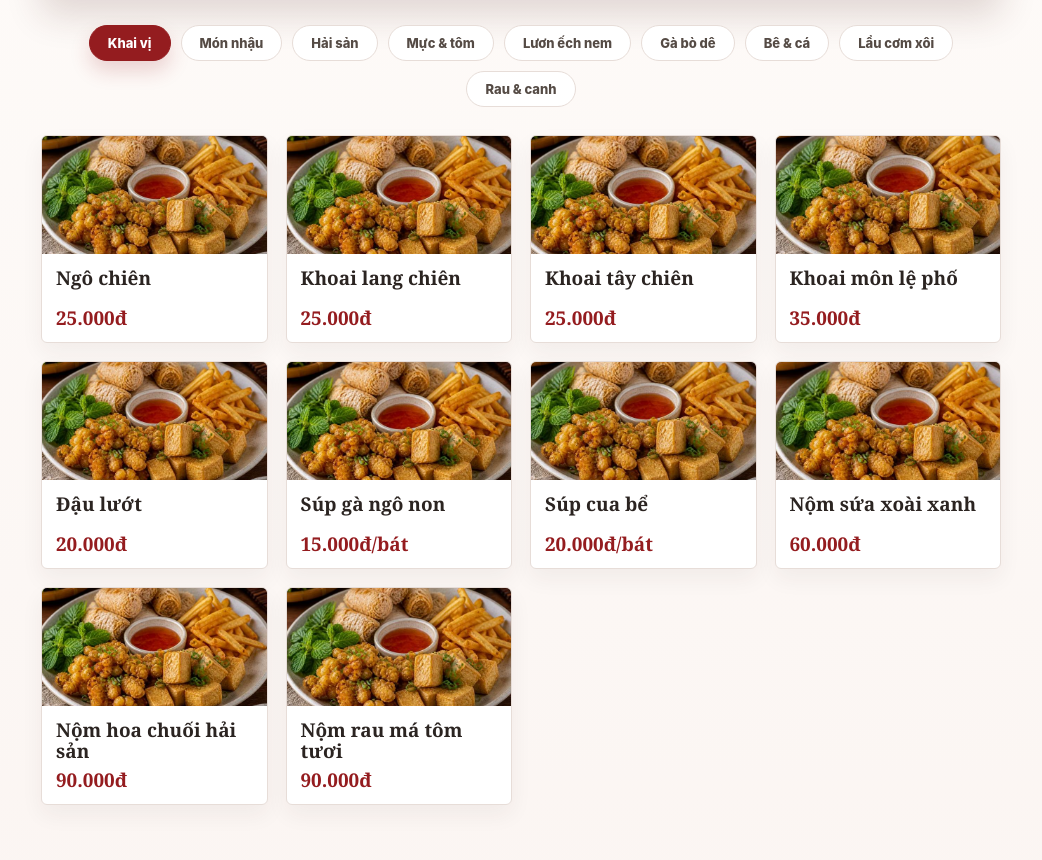
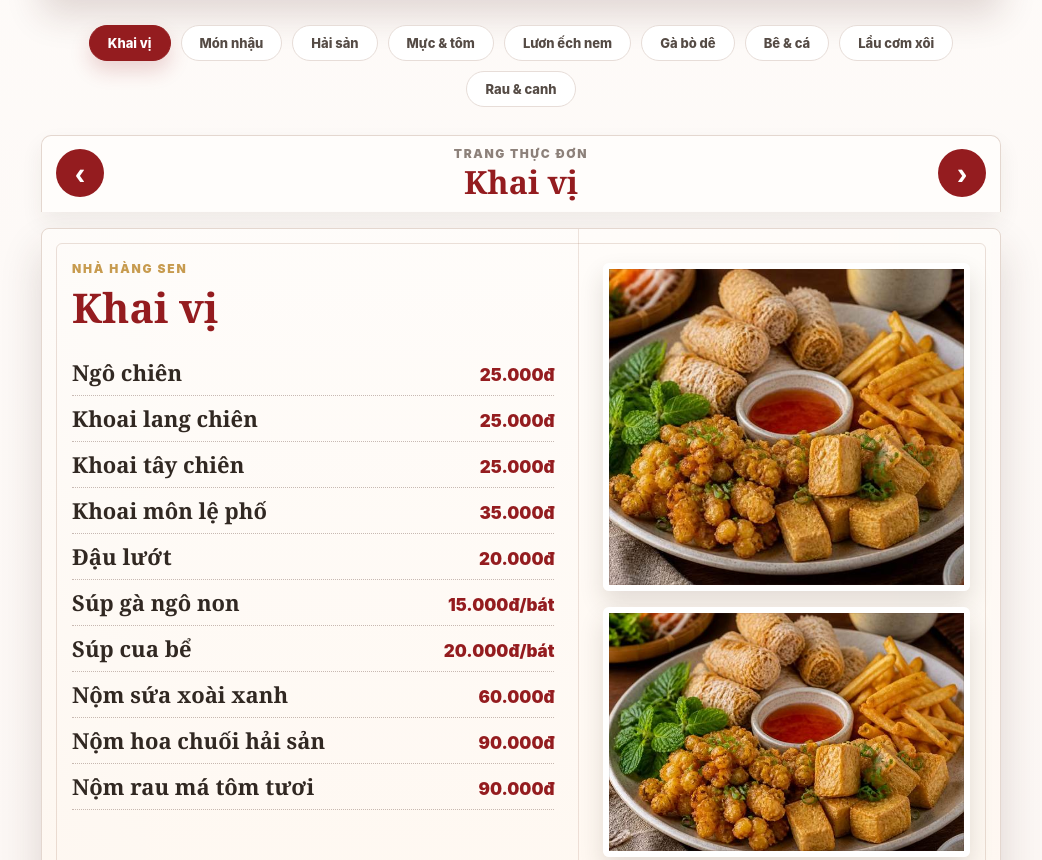
Before and after one commit to Khanhhuyen-0484/Senrestaurant, a plain HTML site: page menu.html in a window 1280 px wide. Shown: the part 701-1561 px from the top of the page, without its empty margins (119-1161 px from the left). Drawn offline with Linux system fonts and the light colour scheme.

Commit message:
Refine menu book interactions

```diff
--- a/menu.html
+++ b/menu.html
@@ -69,6 +69,7 @@
               </div>
               <button type="button" data-dish-page="next" aria-label="Lật sang trang sau">&rsaquo;</button>
             </div>
+            <p class="dish-swipe-hint">Lướt sang để xem nhóm món khác</p>
             <div class="dish-book-spread" aria-live="polite">
               <div class="dish-book-page dish-book-list-page">
                 <span class="dish-page-kicker">Nhà Hàng Sen</span>
--- a/script.js
+++ b/script.js
@@ -53,6 +53,7 @@ const dishSpreadTitle = document.querySelector("[data-dish-spread-title]");
 const dishBookList = document.querySelector("[data-dish-book-list]");
 const dishBookPhotos = document.querySelector("[data-dish-book-photos]");
 const isMobileMenu = () => window.matchMedia("(max-width: 640px)").matches;
+const dishButtonList = [...dishFilterButtons];
 
 const loadDishCardImage = (card) => {
   const image = card.querySelector("img[data-src]");
@@ -69,10 +70,32 @@ const applyDishFilter = (filter) => {
   });
 };
 
+const getDishSortNumber = (card) => {
+  const image = card.querySelector("img");
+  const source = image?.dataset.src || image?.getAttribute("src") || "";
+  const match = source.match(/-(\d+)-[^/]+$/);
+  return match ? Number(match[1]) : 0;
+};
+
+const organizeDishCards = () => {
+  const grid = document.querySelector(".dish-card-grid");
+  if (!grid || !dishButtonList.length) return;
+
+  const categoryOrder = new Map(dishButtonList.map((button, index) => [button.dataset.dishFilter, index]));
+  [...dishMenuCards]
+    .sort((a, b) => {
+      const categoryDiff = (categoryOrder.get(a.dataset.dishCategory) ?? 99) - (categoryOrder.get(b.dataset.dishCategory) ?? 99);
+      return categoryDiff || getDishSortNumber(a) - getDishSortNumber(b);
+    })
+    .forEach((card) => grid.append(card));
+};
+
 const renderDishBookSpread = (filter, title) => {
   if (!dishBookList || !dishBookPhotos || !dishSpreadTitle) return;
 
-  const cards = [...dishMenuCards].filter((card) => card.dataset.dishCategory === filter);
+  const cards = [...document.querySelectorAll("[data-dish-category]")]
+    .filter((card) => card.dataset.dishCategory === filter)
+    .sort((a, b) => getDishSortNumber(a) - getDishSortNumber(b));
   dishSpreadTitle.textContent = title;
   dishBookList.replaceChildren();
   dishBookPhotos.replaceChildren();
@@ -128,17 +151,45 @@ dishFilterButtons.forEach((button) => {
   });
 });
 
+const turnDishPage = (direction) => {
+  const activeIndex = Math.max(0, dishButtonList.findIndex((item) => item.classList.contains("active")));
+  const nextButton = dishButtonList[(activeIndex + direction + dishButtonList.length) % dishButtonList.length];
+  setActiveDishFilter(nextButton.dataset.dishFilter, nextButton, true);
+};
+
 dishPageButtons.forEach((button) => {
   button.addEventListener("click", () => {
-    const buttons = [...dishFilterButtons];
-    const activeIndex = Math.max(0, buttons.findIndex((item) => item.classList.contains("active")));
-    const direction = button.dataset.dishPage === "next" ? 1 : -1;
-    const nextButton = buttons[(activeIndex + direction + buttons.length) % buttons.length];
-    setActiveDishFilter(nextButton.dataset.dishFilter, nextButton, true);
+    turnDishPage(button.dataset.dishPage === "next" ? 1 : -1);
   });
 });
 
+if (dishBookSpread) {
+  let swipeStartX = null;
+  let swipeStartY = null;
+
+  dishBookSpread.addEventListener("pointerdown", (event) => {
+    swipeStartX = event.clientX;
+    swipeStartY = event.clientY;
+  });
+
+  dishBookSpread.addEventListener("pointerup", (event) => {
+    if (swipeStartX === null || swipeStartY === null) return;
+    const deltaX = event.clientX - swipeStartX;
+    const deltaY = event.clientY - swipeStartY;
+    swipeStartX = null;
+    swipeStartY = null;
+    if (Math.abs(deltaX) < 46 || Math.abs(deltaX) < Math.abs(deltaY) * 1.2) return;
+    turnDishPage(deltaX < 0 ? 1 : -1);
+  });
+
+  dishBookSpread.addEventListener("pointercancel", () => {
+    swipeStartX = null;
+    swipeStartY = null;
+  });
+}
+
 const activeDishButton = document.querySelector("[data-dish-filter].active");
+organizeDishCards();
 if (activeDishButton) {
   setActiveDishFilter(activeDishButton.dataset.dishFilter, activeDishButton);
 }
--- a/styles.css
+++ b/styles.css
@@ -987,18 +987,214 @@ section {
 }
 
 .dish-card-grid {
-  display: grid;
+  display: none;
   grid-template-columns: repeat(4, 1fr);
   gap: 18px;
   margin: 0 auto;
 }
 
 .dish-book-header {
+  display: grid;
+  grid-template-columns: 48px minmax(0, 1fr) 48px;
+  gap: 14px;
+  align-items: center;
+  margin: 0 0 16px;
+  padding: 12px 14px 14px;
+  color: #5f3f38;
+  background: #fffdfb;
+  border: 1px solid #e4d7cf;
+  border-bottom: 0;
+  border-radius: 10px 10px 0 0;
+  box-shadow: 0 10px 22px rgba(60, 39, 31, .07);
+}
+
+.dish-book-header div {
+  min-width: 0;
+  text-align: center;
+}
+
+.dish-book-header span,
+.dish-book-header strong {
+  display: block;
+}
+
+.dish-book-header span {
+  color: #8d817a;
+  font-size: 12px;
+  font-weight: 900;
+  letter-spacing: 1.6px;
+  line-height: 1;
+  text-transform: uppercase;
+}
+
+.dish-book-header strong {
+  margin-top: 6px;
+  color: var(--red-dark);
+  font-family: var(--serif);
+  font-size: 32px;
+  line-height: 1;
+}
+
+.dish-book-header button {
+  display: grid;
+  place-items: center;
+  width: 48px;
+  height: 48px;
+  color: #fff;
+  background: var(--red-dark);
+  border: 0;
+  border-radius: 50%;
+  font-size: 32px;
+  font-weight: 800;
+  line-height: 1;
+  cursor: pointer;
+}
+
+.dish-swipe-hint {
   display: none;
 }
 
 .dish-book-spread {
-  display: none;
+  position: relative;
+  display: grid;
+  grid-template-columns: minmax(0, 1.12fr) minmax(0, .88fr);
+  min-height: 620px;
+  overflow: hidden;
+  background:
+    linear-gradient(90deg, rgba(87, 43, 34, .1), transparent 12%, transparent 88%, rgba(87, 43, 34, .08)),
+    #f4e6d8;
+  border: 1px solid #e4d7cf;
+  border-radius: 8px;
+  box-shadow:
+    0 22px 42px rgba(60, 39, 31, .16),
+    inset 0 0 0 1px rgba(255, 255, 255, .5);
+  cursor: grab;
+  touch-action: pan-y;
+  transform-origin: center center;
+  transition: transform .28s ease, opacity .2s ease, box-shadow .28s ease;
+}
+
+.dish-book-spread:active {
+  cursor: grabbing;
+}
+
+.dish-book-spread::after {
+  content: "";
+  position: absolute;
+  inset: 14px;
+  pointer-events: none;
+  border: 1px solid rgba(155, 104, 83, .2);
+  border-radius: 6px;
+}
+
+.dish-book-spread.book-turning {
+  opacity: .74;
+  box-shadow:
+    0 24px 46px rgba(60, 39, 31, .2),
+    inset 0 0 0 1px rgba(255, 255, 255, .5);
+  transform: perspective(1000px) rotateY(-6deg) scale(.99);
+}
+
+.dish-book-page {
+  position: relative;
+  min-width: 0;
+  padding: 34px 30px 30px;
+  background:
+    linear-gradient(180deg, rgba(255, 253, 251, .96), rgba(255, 247, 239, .96));
+}
+
+.dish-book-list-page {
+  padding-right: 24px;
+}
+
+.dish-book-photo-page {
+  display: grid;
+  grid-template-rows: 1.18fr .9fr .9fr;
+  gap: 16px;
+  padding-left: 24px;
+  border-left: 1px solid rgba(155, 104, 83, .18);
+}
+
+.dish-page-kicker {
+  display: block;
+  color: var(--gold);
+  font-size: 12px;
+  font-weight: 900;
+  letter-spacing: 1.8px;
+  line-height: 1;
+  text-transform: uppercase;
+}
+
+.dish-book-list-page h3 {
+  margin: 12px 0 22px;
+  color: var(--red-dark);
+  font-family: var(--serif);
+  font-size: clamp(34px, 3.2vw, 46px);
+  line-height: 1;
+}
+
+.dish-book-list-page ul {
+  display: grid;
+  gap: 0;
+  padding: 0;
+  margin: 0;
+  list-style: none;
+}
+
+.dish-book-list-page li {
+  display: grid;
+  grid-template-columns: minmax(0, 1fr) minmax(92px, auto);
+  gap: 18px;
+  align-items: baseline;
+  min-height: 46px;
+  padding: 10px 0 9px;
+  border-bottom: 1px dotted rgba(112, 80, 68, .38);
+}
+
+.dish-book-list-page li span {
+  min-width: 0;
+  color: #312822;
+  font-family: var(--serif);
+  font-size: 22px;
+  font-weight: 800;
+  line-height: 1.12;
+}
+
+.dish-book-list-page li strong {
+  color: var(--red-dark);
+  font-size: 17px;
+  font-weight: 900;
+  line-height: 1;
+  text-align: right;
+  white-space: normal;
+}
+
+.dish-book-photo-page figure {
+  position: relative;
+  min-height: 0;
+  margin: 0;
+  overflow: hidden;
+  border: 6px solid #fff;
+  border-radius: 6px;
+  box-shadow: 0 12px 24px rgba(60, 39, 31, .14);
+}
+
+.dish-book-photo-page figure::after {
+  content: "";
+  position: absolute;
+  inset: 0;
+  pointer-events: none;
+  box-shadow: inset 0 0 0 1px rgba(84, 51, 42, .12);
+}
+
+.dish-book-photo-page img {
+  width: 100%;
+  height: 100%;
+  object-fit: cover;
+}
+
+.dish-book-photo-page .featured-photo {
+  min-height: 220px;
 }
 
 .dish-menu-card {
@@ -2253,6 +2449,19 @@ textarea {
     box-shadow: 0 6px 14px rgba(60, 39, 31, .045);
   }
 
+  .dish-book-header {
+    display: none;
+  }
+
+  .dish-swipe-hint {
+    display: block;
+    margin: 0 0 10px;
+    color: #7b6c63;
+    font-size: 13px;
+    font-weight: 800;
+    text-align: center;
+  }
+
   .dish-card-grid {
     display: none;
   }
@@ -2260,11 +2469,11 @@ textarea {
   .dish-book-spread {
     position: relative;
     display: grid;
-    grid-template-columns: minmax(0, 1.06fr) minmax(0, .94fr);
+    grid-template-columns: minmax(0, 1.15fr) minmax(0, .85fr);
     min-height: 520px;
     overflow: hidden;
     background:
-      linear-gradient(90deg, rgba(87, 43, 34, .18), transparent 9%, transparent 91%, rgba(87, 43, 34, .12)),
+      linear-gradient(90deg, rgba(87, 43, 34, .1), transparent 12%, transparent 88%, rgba(87, 43, 34, .08)),
       #f4e6d8;
     border: 1px solid #e4d7cf;
     border-radius: 8px;
@@ -2272,21 +2481,12 @@ textarea {
       0 18px 32px rgba(60, 39, 31, .16),
       inset 0 0 0 1px rgba(255, 255, 255, .5);
     transform-origin: center center;
+    touch-action: pan-y;
     transition: transform .28s ease, opacity .2s ease, box-shadow .28s ease;
   }
 
   .dish-book-spread::before {
-    content: "";
-    position: absolute;
-    top: 0;
-    bottom: 0;
-    left: 50%;
-    z-index: 2;
-    width: 18px;
-    pointer-events: none;
-    background:
-      linear-gradient(90deg, rgba(73, 37, 31, .16), rgba(255, 255, 255, .26) 42%, rgba(73, 37, 31, .12));
-    transform: translateX(-50%);
+    content: none;
   }
 
   .dish-book-spread::after {
@@ -2315,14 +2515,15 @@ textarea {
   }
 
   .dish-book-list-page {
-    padding-right: 20px;
+    padding-right: 12px;
   }
 
   .dish-book-photo-page {
     display: grid;
     grid-template-rows: 1.15fr .86fr .86fr;
     gap: 10px;
-    padding-left: 20px;
+    padding-left: 12px;
+    border-left: 1px solid rgba(155, 104, 83, .18);
   }
 
   .dish-page-kicker {
@@ -2353,8 +2554,8 @@ textarea {
 
   .dish-book-list-page li {
     display: grid;
-    grid-template-columns: minmax(0, 1fr) minmax(48px, auto);
-    gap: 8px;
+    grid-template-columns: minmax(0, 1fr) minmax(54px, auto);
+    gap: 6px;
     align-items: baseline;
     min-height: 37px;
     padding: 8px 0 7px;
@@ -2654,7 +2855,7 @@ textarea {
   }
 
   .dish-book-spread {
-    grid-template-columns: minmax(0, 1.1fr) minmax(0, .9fr);
+    grid-template-columns: minmax(0, 1.2fr) minmax(0, .8fr);
     min-height: 500px;
   }
 
@@ -2663,12 +2864,12 @@ textarea {
   }
 
   .dish-book-list-page {
-    padding-right: 15px;
+    padding-right: 8px;
   }
 
   .dish-book-photo-page {
     gap: 8px;
-    padding-left: 15px;
+    padding-left: 8px;
   }
 
   .dish-book-list-page h3 {
```
